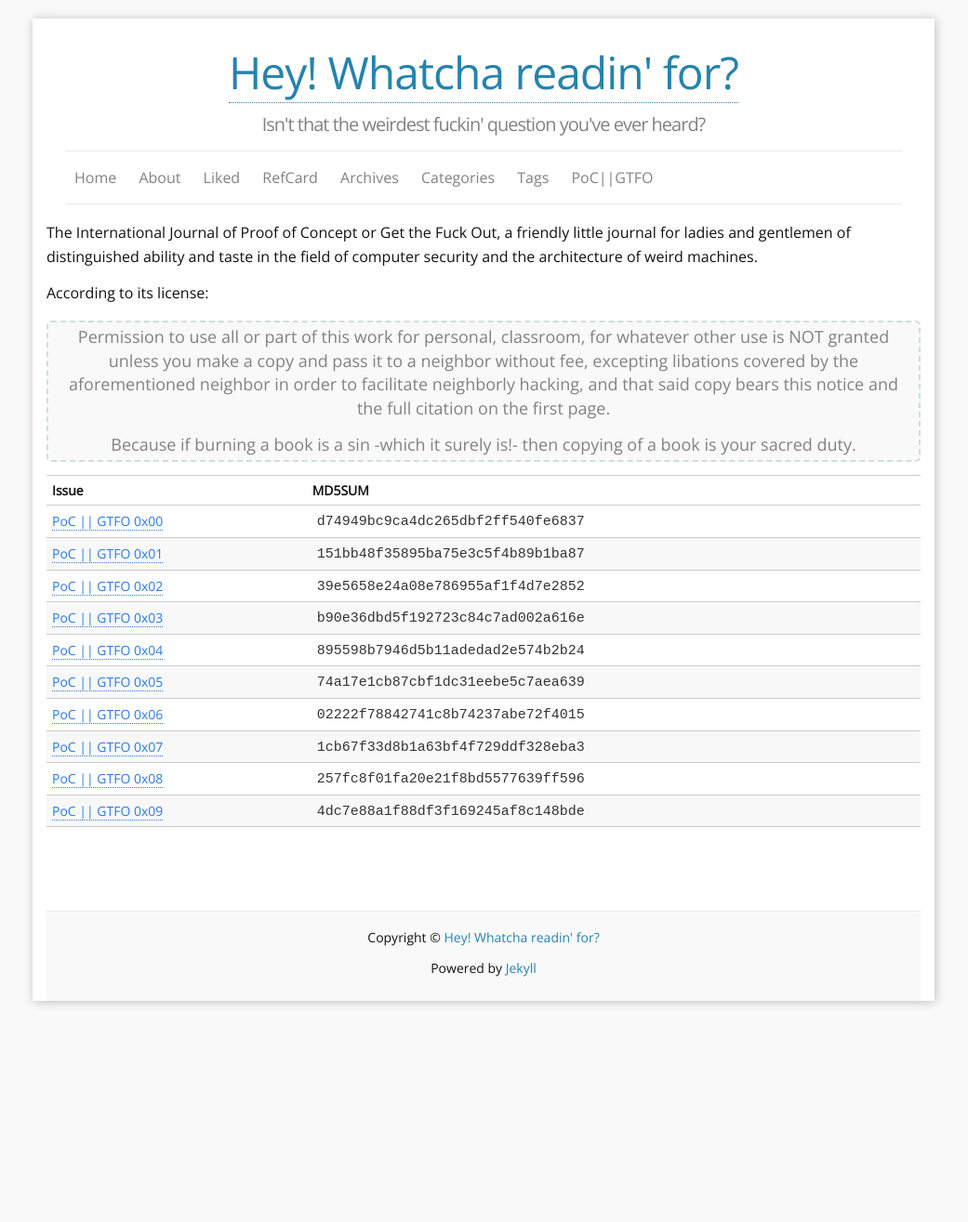
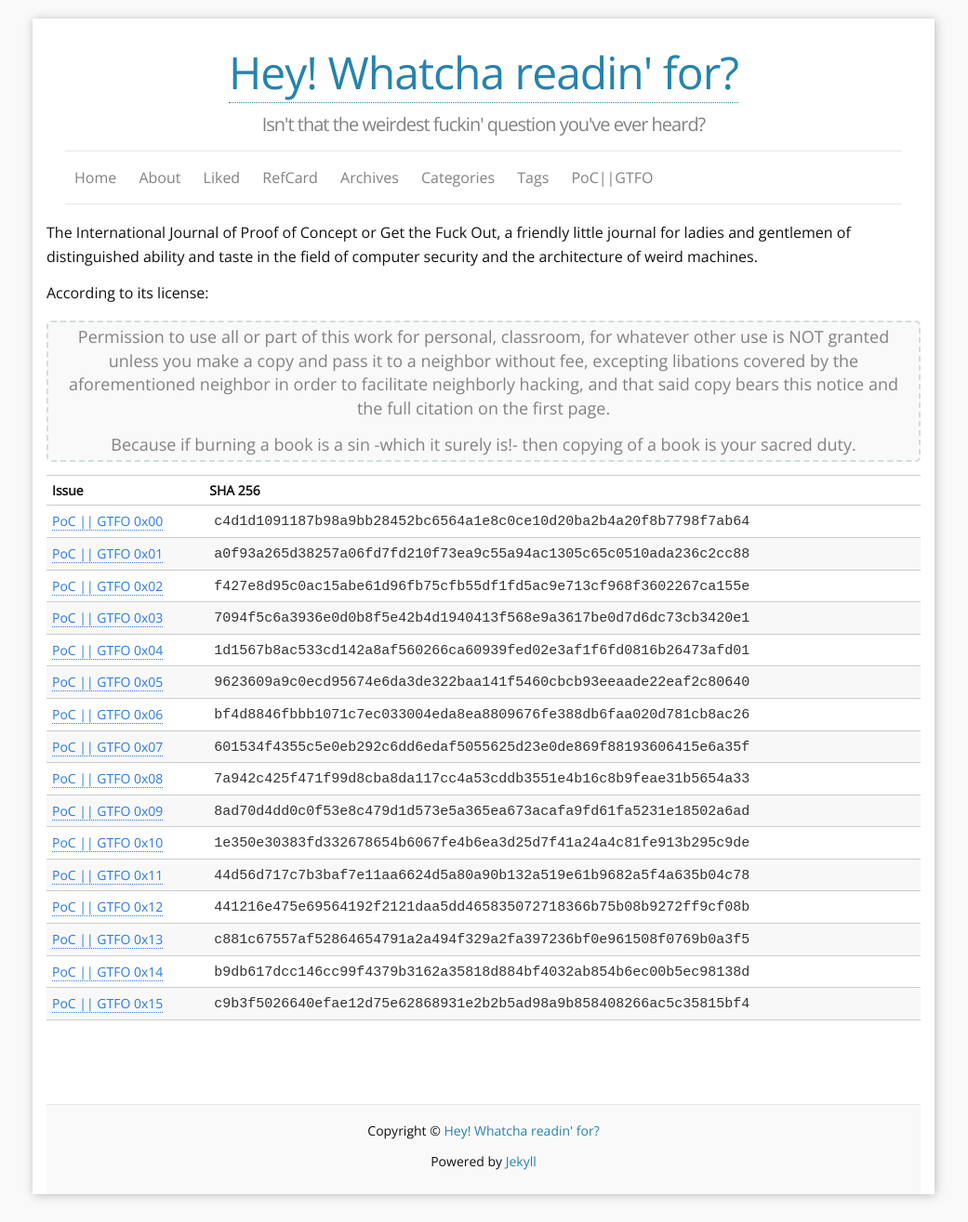
Before and after one commit to mvdwoord/mvdwoord.github.io, a Jekyll site: the page built from z_pocgtfo.md, in a window 1280 px wide. Shown: the whole page at 93% size, without its empty margins (120-1161 px from the left). Built offline with Jekyll 4.4.1, drawn with Linux system fonts in a browser that asks for light colours; before the commit the page ends 1107 px from its top, so only the background shows below that.

Commit message:
Updated POC || GTFO page up to 0x15

```diff
--- a/z_pocgtfo.md
+++ b/z_pocgtfo.md
@@ -14,15 +14,21 @@ Permission to use all or part of this work for personal, classroom, for whatever
 >
 Because if burning a book is a sin -which it surely is!- then copying of a book is your sacred duty.
 
-|Issue|MD5SUM|
+|Issue|SHA 256|
 |---|-----|
-|<a href ="https://github.com/mvdwoord/Static/blob/master/pocorgtfo/pocorgtfo00.pdf">PoC \|\| GTFO 0x00</a>| `d74949bc9ca4dc265dbf2ff540fe6837` |
-|<a href ="https://github.com/mvdwoord/Static/blob/master/pocorgtfo/pocorgtfo01.pdf">PoC \|\| GTFO 0x01</a>| `151bb48f35895ba75e3c5f4b89b1ba87` |
-|<a href ="https://github.com/mvdwoord/Static/blob/master/pocorgtfo/pocorgtfo02.pdf">PoC \|\| GTFO 0x02</a>| `39e5658e24a08e786955af1f4d7e2852` |
-|<a href ="https://github.com/mvdwoord/Static/blob/master/pocorgtfo/pocorgtfo03.pdf">PoC \|\| GTFO 0x03</a>| `b90e36dbd5f192723c84c7ad002a616e` |
-|<a href ="https://github.com/mvdwoord/Static/blob/master/pocorgtfo/pocorgtfo04.pdf">PoC \|\| GTFO 0x04</a>| `895598b7946d5b11adedad2e574b2b24` |
-|<a href ="https://github.com/mvdwoord/Static/blob/master/pocorgtfo/pocorgtfo05.pdf">PoC \|\| GTFO 0x05</a>| `74a17e1cb87cbf1dc31eebe5c7aea639` |
-|<a href ="https://github.com/mvdwoord/Static/blob/master/pocorgtfo/pocorgtfo06.pdf">PoC \|\| GTFO 0x06</a>| `02222f78842741c8b74237abe72f4015` |
-|<a href ="https://github.com/mvdwoord/Static/blob/master/pocorgtfo/pocorgtfo07.pdf">PoC \|\| GTFO 0x07</a>| `1cb67f33d8b1a63bf4f729ddf328eba3` |
-|<a href ="https://github.com/mvdwoord/Static/blob/master/pocorgtfo/pocorgtfo08.pdf">PoC \|\| GTFO 0x08</a>| `257fc8f01fa20e21f8bd5577639ff596` |
-|<a href ="https://github.com/mvdwoord/Static/blob/master/pocorgtfo/pocorgtfo09.pdf">PoC \|\| GTFO 0x09</a>| `4dc7e88a1f88df3f169245af8c148bde` |
+|<a href ="https://github.com/mvdwoord/Static/raw/master/pocorgtfo/pocorgtfo00.pdf">PoC \|\| GTFO 0x00</a>| `c4d1d1091187b98a9bb28452bc6564a1e8c0ce10d20ba2b4a20f8b7798f7ab64` |
+|<a href ="https://github.com/mvdwoord/Static/raw/master/pocorgtfo/pocorgtfo01.pdf">PoC \|\| GTFO 0x01</a>| `a0f93a265d38257a06fd7fd210f73ea9c55a94ac1305c65c0510ada236c2cc88` |
+|<a href ="https://github.com/mvdwoord/Static/raw/master/pocorgtfo/pocorgtfo02.pdf">PoC \|\| GTFO 0x02</a>| `f427e8d95c0ac15abe61d96fb75cfb55df1fd5ac9e713cf968f3602267ca155e` |
+|<a href ="https://github.com/mvdwoord/Static/raw/master/pocorgtfo/pocorgtfo03.pdf">PoC \|\| GTFO 0x03</a>| `7094f5c6a3936e0d0b8f5e42b4d1940413f568e9a3617be0d7d6dc73cb3420e1` |
+|<a href ="https://github.com/mvdwoord/Static/raw/master/pocorgtfo/pocorgtfo04.pdf">PoC \|\| GTFO 0x04</a>| `1d1567b8ac533cd142a8af560266ca60939fed02e3af1f6fd0816b26473afd01` |
+|<a href ="https://github.com/mvdwoord/Static/raw/master/pocorgtfo/pocorgtfo05.pdf">PoC \|\| GTFO 0x05</a>| `9623609a9c0ecd95674e6da3de322baa141f5460cbcb93eeaade22eaf2c80640` |
+|<a href ="https://github.com/mvdwoord/Static/raw/master/pocorgtfo/pocorgtfo06.pdf">PoC \|\| GTFO 0x06</a>| `bf4d8846fbbb1071c7ec033004eda8ea8809676fe388db6faa020d781cb8ac26` |
+|<a href ="https://github.com/mvdwoord/Static/raw/master/pocorgtfo/pocorgtfo07.pdf">PoC \|\| GTFO 0x07</a>| `601534f4355c5e0eb292c6dd6edaf5055625d23e0de869f88193606415e6a35f` |
+|<a href ="https://github.com/mvdwoord/Static/raw/master/pocorgtfo/pocorgtfo08.pdf">PoC \|\| GTFO 0x08</a>| `7a942c425f471f99d8cba8da117cc4a53cddb3551e4b16c8b9feae31b5654a33` |
+|<a href ="https://github.com/mvdwoord/Static/raw/master/pocorgtfo/pocorgtfo09.pdf">PoC \|\| GTFO 0x09</a>| `8ad70d4dd0c0f53e8c479d1d573e5a365ea673acafa9fd61fa5231e18502a6ad` |
+|<a href ="https://github.com/mvdwoord/Static/raw/master/pocorgtfo/pocorgtfo10.pdf">PoC \|\| GTFO 0x10</a>| `1e350e30383fd332678654b6067fe4b6ea3d25d7f41a24a4c81fe913b295c9de` |
+|<a href ="https://github.com/mvdwoord/Static/raw/master/pocorgtfo/pocorgtfo11.pdf">PoC \|\| GTFO 0x11</a>| `44d56d717c7b3baf7e11aa6624d5a80a90b132a519e61b9682a5f4a635b04c78` |
+|<a href ="https://github.com/mvdwoord/Static/raw/master/pocorgtfo/pocorgtfo12.pdf">PoC \|\| GTFO 0x12</a>| `441216e475e69564192f2121daa5dd465835072718366b75b08b9272ff9cf08b` |
+|<a href ="https://github.com/mvdwoord/Static/raw/master/pocorgtfo/pocorgtfo13.pdf">PoC \|\| GTFO 0x13</a>| `c881c67557af52864654791a2a494f329a2fa397236bf0e961508f0769b0a3f5` |
+|<a href ="https://github.com/mvdwoord/Static/raw/master/pocorgtfo/pocorgtfo14.pdf">PoC \|\| GTFO 0x14</a>| `b9db617dcc146cc99f4379b3162a35818d884bf4032ab854b6ec00b5ec98138d` |
+|<a href ="https://github.com/mvdwoord/Static/raw/master/pocorgtfo/pocorgtfo15.pdf">PoC \|\| GTFO 0x15</a>| `c9b3f5026640efae12d75e62868931e2b2b5ad98a9b858408266ac5c35815bf4` |
```
